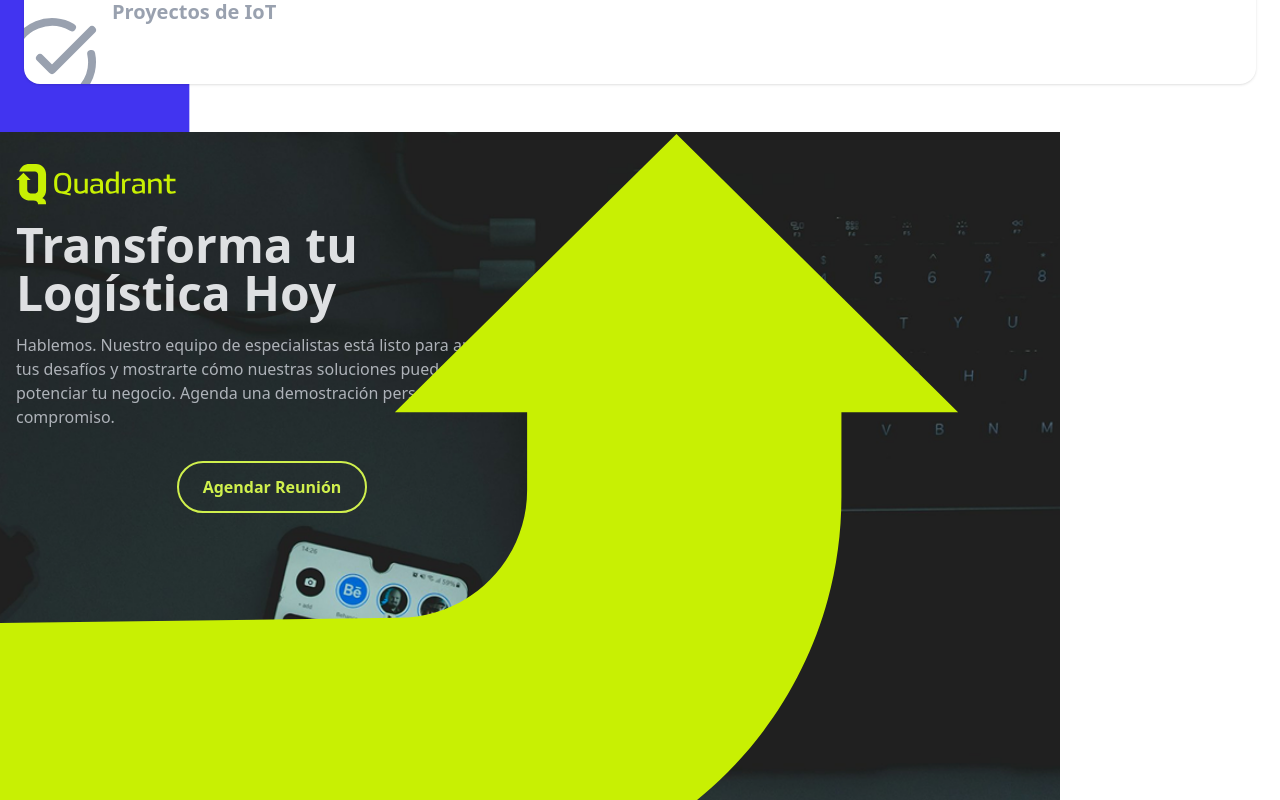
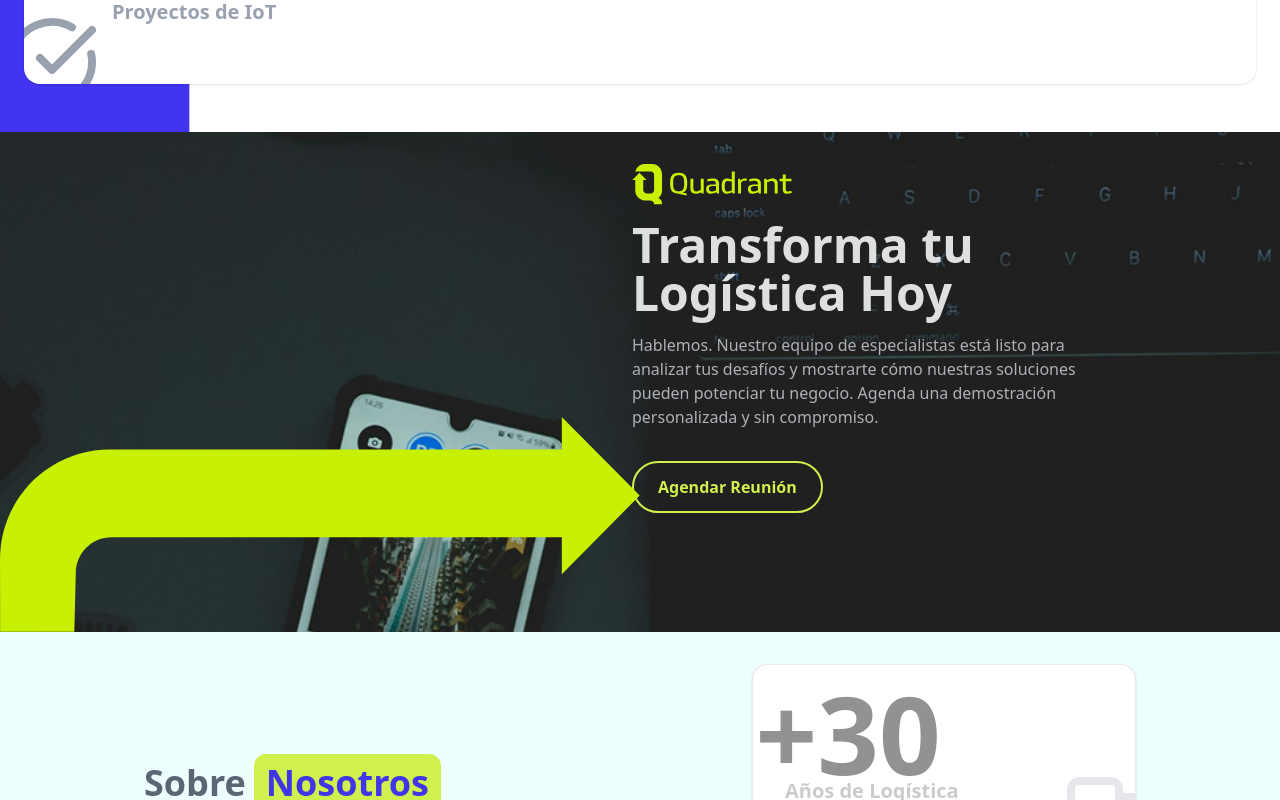
Before and after one commit to braguilera/quadrant, a React (Vite) app: page / in a window 1280 px wide. Shown: the part 3720-4520 px from the top of the page. Built offline with nearby package versions, Linux system fonts and the light colour scheme.

Commit message:
cta listo responsive totalmente

```diff
--- a/src/components/aboutUs/CardAboutUs.jsx
+++ b/src/components/aboutUs/CardAboutUs.jsx
@@ -13,7 +13,7 @@ const CardAboutUs = ({ number, title, description, Icon }) => {
             onHoverEnd={() => !isTouchDevice() && setIsActive(false)}
             onTap={() => setIsActive(!isActive)}
 
-            className="relative p-8 query-xs rounded-2xl border border-gray-200/80 cursor-pointer overflow-hidden shadow-sm hover:shadow-md"
+            className="relative p-8 query-xs rounded-2xl border border-gray-200/80 cursor-pointer overflow-hidden w-full shadow-sm hover:shadow-md"
             initial={{opacity: 0, y: 20}}
             whileInView={{opacity: 1, y: 0}}
             viewport={{ once: true }}
--- a/src/screens/CtaSection.jsx
+++ b/src/screens/CtaSection.jsx
@@ -2,6 +2,7 @@ import React, { useState } from 'react';
 import cta_bg from '../assets/ctaSection/cta_bg.png';
 import quadrant_logo from '../assets/quadrant_logo.svg';
 import cta_arrow from '../assets/ctaSection/cta_arrow.svg';
+import cta_arrow_computer from '../assets/ctaSection/cta_arrow_computer.svg';
 import Button from '../ui/Button';
 import ContactFormModal from '../components/ContactFormModal';
 
@@ -12,32 +13,37 @@ const CtaSection = () => {
     <>
       <ContactFormModal isOpen={isFormOpen} onClose={() => setIsFormOpen(false)} />
 
-      <section className='relative h-screen w-full p-4 flex flex-col'>
+      <section className='relative h-screen lg:h-[500px] lg:px-10 w-full p-4 flex flex-col'>
           <img
             src={cta_bg}
             alt="Fondo de sección de llamada a la acción"
-            className="absolute top-0 left-0 -z-10 h-full object-left object-cover"
-          />
-          <img
-            src={quadrant_logo}
-            alt="Logo de Quadrant"
-            className="py-4 w-40"
+            className="absolute top-0 left-0 -z-10 lg:w-full h-full object-left object-cover"
           />
           <img
             src={cta_arrow}
             alt="Flecha de llamada a la acción"
-            className="absolute bottom-10 left-0 w-3/4 hidden-smh"
+            className="absolute bottom-10 sm:bottom-20 left-0 w-3/4 sm:w-2/4 hidden-smh block lg:hidden"
+          />
+          <img
+            src={cta_arrow_computer}
+            alt="Flecha de llamada a la acción"
+            className="absolute bottom-0 left-0 w-2/4 hidden-smh hidden lg:block"
           />
 
-          <div className="max-w-lg">
+          <div className="max-w-lg lg:max-w-md sm:flex sm:self-center sm:justify-center sm:flex-col lg:gap-2 mb-20 lg:self-end xl:gap-0 xl:mr-40">
+            <img
+              src={quadrant_logo}
+              alt="Logo de Quadrant"
+              className="py-4 w-40"
+            />
             <h2 className='text-5xl text-gray-100/90 font-bold'>
               Transforma tu Logística Hoy
             </h2>
-            <p className='text-gray-300/80 mt-4 text-base'>
+            <p className='text-gray-300/80 mt-4 text-base '>
               Hablemos. Nuestro equipo de especialistas está listo para analizar tus desafíos y mostrarte cómo nuestras soluciones pueden potenciar tu negocio. Agenda una demostración personalizada y sin compromiso.
             </p>
 
-            <div className="flex justify-center items-center mt-8">
+            <div className="flex justify-center items-center sm:justify-start mt-8">
               <Button onClick={() => setIsFormOpen(true)} variant="outline">
                 Agendar Reunión
               </Button>
--- a/src/ui/Button.jsx
+++ b/src/ui/Button.jsx
@@ -3,13 +3,13 @@ import { motion } from 'framer-motion';
 
 const Button = ({ onClick, children, variant = 'primary', className = '' }) => {
 
-  const baseStyles = "px-6 py-3 rounded-full font-display font-bold transition-all duration-300 transform hover:-translate-y-0.5";
+  const baseStyles = "px-6 py-3 rounded-full font-display font-bold transition-all duration-300 transform hover:-translate-y-0.5 cursor-pointer";
 
   const variantStyles = {
-    primary: "bg-secondary rounded-xl text-primary hover:bg-primary hover:text-white shadow-lg",
-    outline: "bg-transparent border-2 border-secondary text-secondary hover:bg-secondary hover:text-primary",
-    outlineNav: "bg-transparent border-2 border-white text-white hover:bg-secondary hover:text-primary",
-    blue: "bg-primary text-white hover:bg-accent",
+    primary: "bg-secondary rounded-xl text-primary hover:bg-primary hover:text-white shadow-lg cursor-pointer",
+    outline: "bg-transparent border-2 border-secondary text-secondary hover:bg-secondary hover:text-primary cursor-pointer",
+    outlineNav: "bg-transparent border-2 border-white text-white hover:bg-secondary hover:text-primary cursor-pointer",
+    blue: "bg-primary text-white hover:bg-accent cursor-pointer",
   };
 
   return (
```
Also changed, not shown: src/assets/ctaSection/cta_arrow_computer.svg (added).
